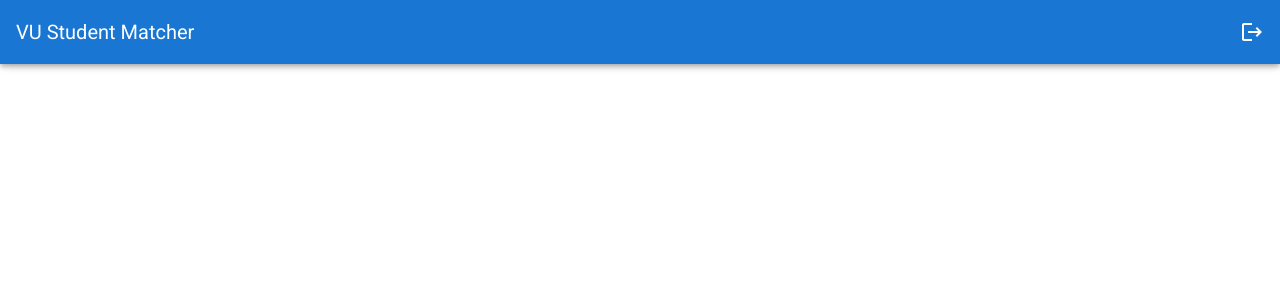
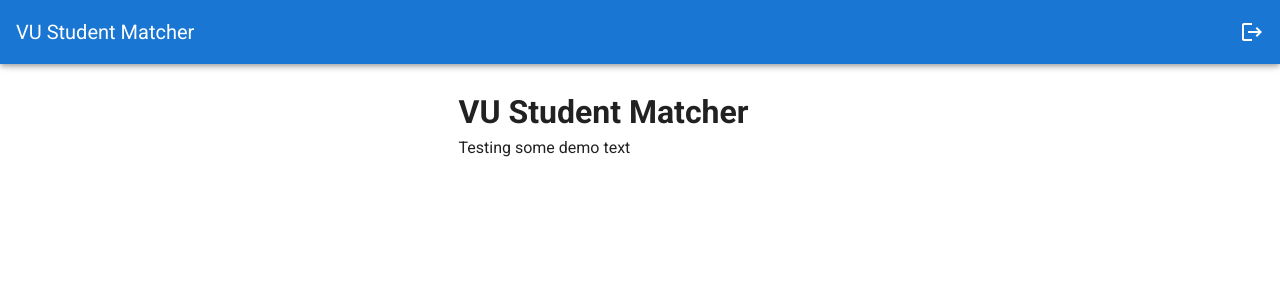
Before and after one commit to NLluuk/VU-Student-Matcher, a Vue app: page / in a window 1280 px wide. Shown: the top 300 px of the page. Built offline with nearby package versions, Linux system fonts and the light colour scheme; what vuefire would draw is missing.

Commit message:
Aligned title

```diff
--- a/src/views/home/Welcome.vue
+++ b/src/views/home/Welcome.vue
@@ -1,3 +1,10 @@
 <template>
-  <v-container> </v-container>
+  <v-container>
+    <v-row align="center" justify="center">
+        <v-col cols="12" sm="8" md="4">
+    <h1>VU Student Matcher</h1>
+    <p>Testing some demo text </p>
+        </v-col>
+    </v-row>
+  </v-container>
 </template>
```
